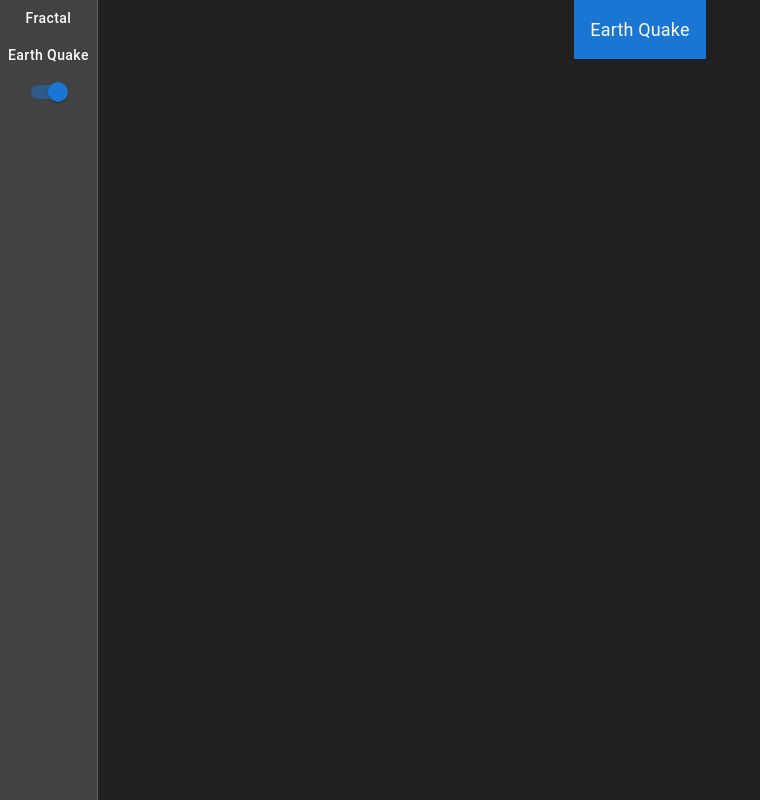
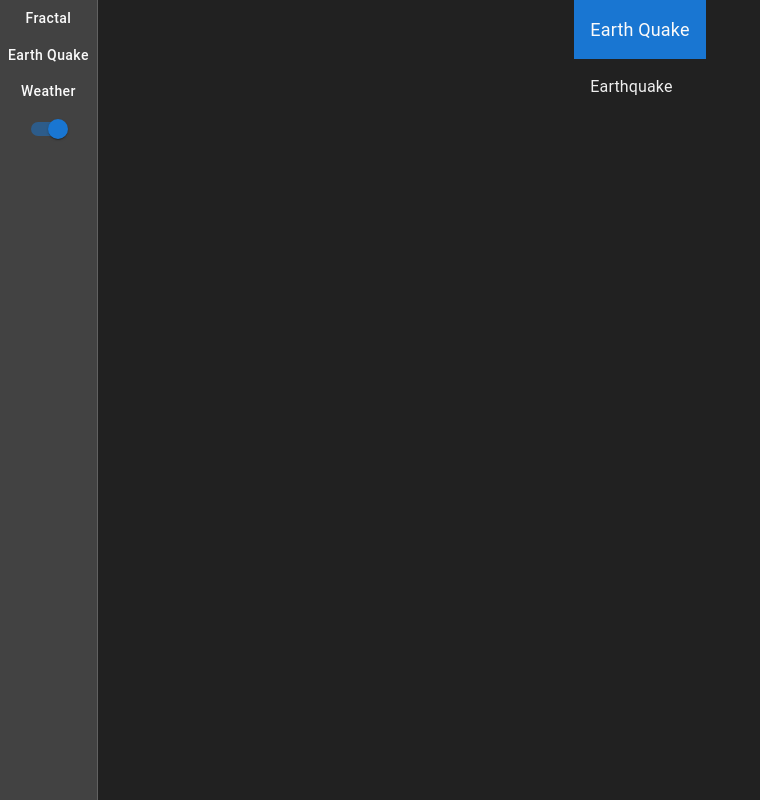
Before and after one commit to ClarenceLuk/web-app, a React (Create React App) app: page / in a window 1280 px wide. Both pictures are taken after a click on the button "Earth Quake". Shown: the whole page, without its empty margins (0-760 px from the left). Built offline with nearby package versions, Linux system fonts and the light colour scheme.

Commit message:
added weather data

```diff
--- a/src/App.tsx
+++ b/src/App.tsx
@@ -3,6 +3,7 @@ import styles from './App.module.css'
 import { Box, CssBaseline, ThemeProvider } from '@mui/material'
 import Fractal from './pages/fractal/fractal'
 import Earthquake from './pages/earthquake/earthquake'
+import Weather from './pages/weather/weather'
 import { ChangeEvent, useState } from 'react'
 
 import NavigationPanel from './navigationPanel/navigationPanel'
@@ -27,6 +28,9 @@ const App = () => {
     switch (currentPage) {
       case PageEnum.EarthQuake: {
         return <Earthquake />
+      }
+      case PageEnum.Weather: {
+        return <Weather />
       }
       default: {
         return <Fractal />
--- a/src/constants/mapped-enums.tsx
+++ b/src/constants/mapped-enums.tsx
@@ -1,4 +1,5 @@
 export enum PageEnum {
   Fractal = 'Fractal',
   EarthQuake = 'Earth Quake',
+  Weather = 'Weather'
 }
--- a/src/navigationPanel/navigationPanel.tsx
+++ b/src/navigationPanel/navigationPanel.tsx
@@ -26,6 +26,9 @@ const NavigationPanel = ({
         <Button onClick={() => handleChangePage(PageEnum.EarthQuake)}>
           <Typography variant="button">{PageEnum.EarthQuake}</Typography>
         </Button>
+        <Button onClick={() => handleChangePage(PageEnum.Weather)}>
+          <Typography variant="button">{PageEnum.Weather}</Typography>
+        </Button>
       </Box>
       <Box sx={{
         display: 'flex',
--- a/src/pages/earthquake/earthquake.tsx
+++ b/src/pages/earthquake/earthquake.tsx
@@ -5,6 +5,7 @@ const Earthquake = () => {
 
   return (
     <div>
+      Earthquake
     </div>
   )
 }
--- a/src/pages/pageTemplate/pageTemplate.tsx
+++ b/src/pages/pageTemplate/pageTemplate.tsx
@@ -22,6 +22,8 @@ const PageTemplate = ({ title, children }: PageProps) => {
           padding: 2,
           backgroundColor: 'primary.main',
           color: 'primary.contrastText',
+          display: 'flex',
+          width: '100%'
         }}>
         <Typography variant="h4">{title}</Typography>
       </Box>
```
